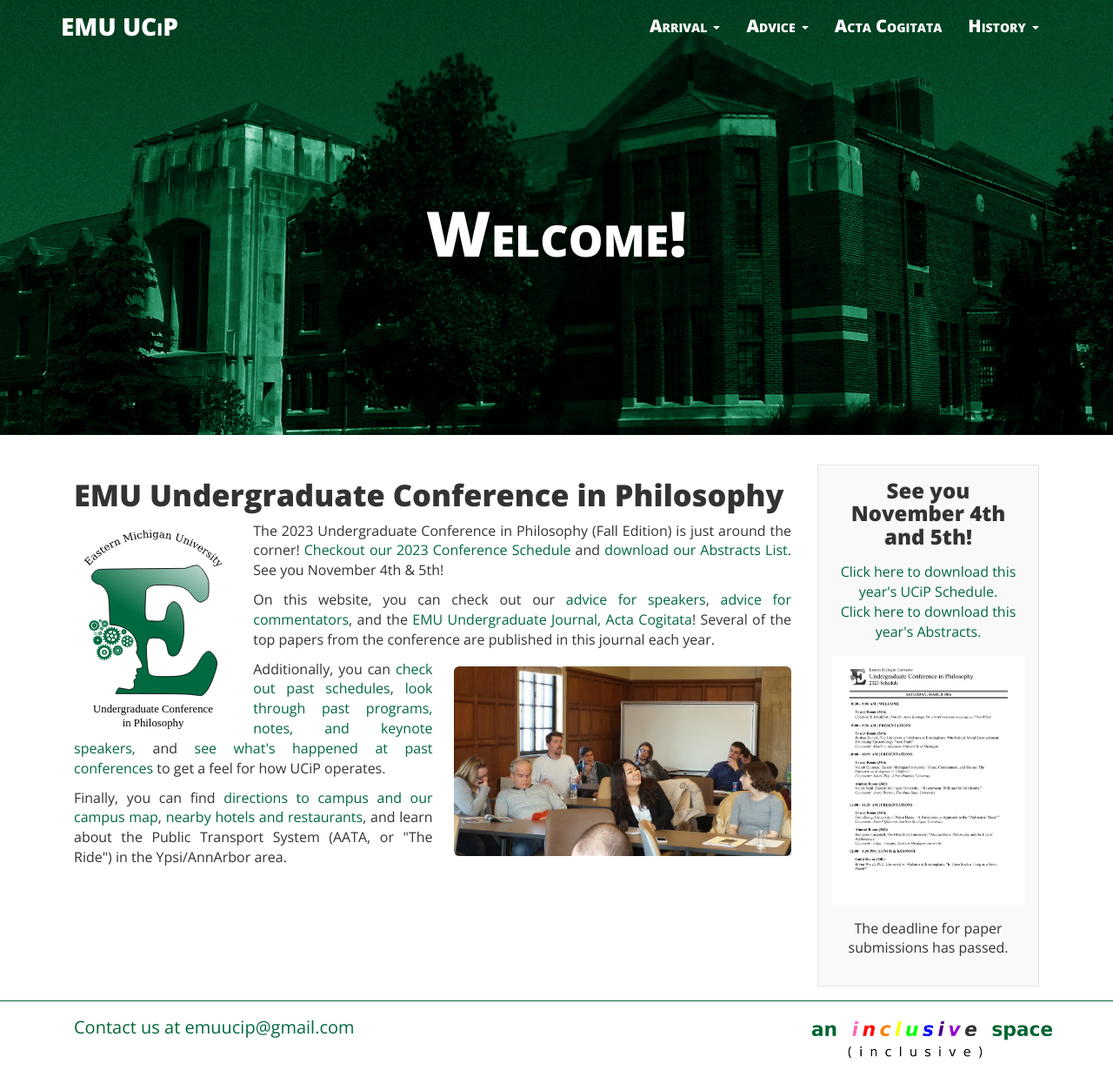
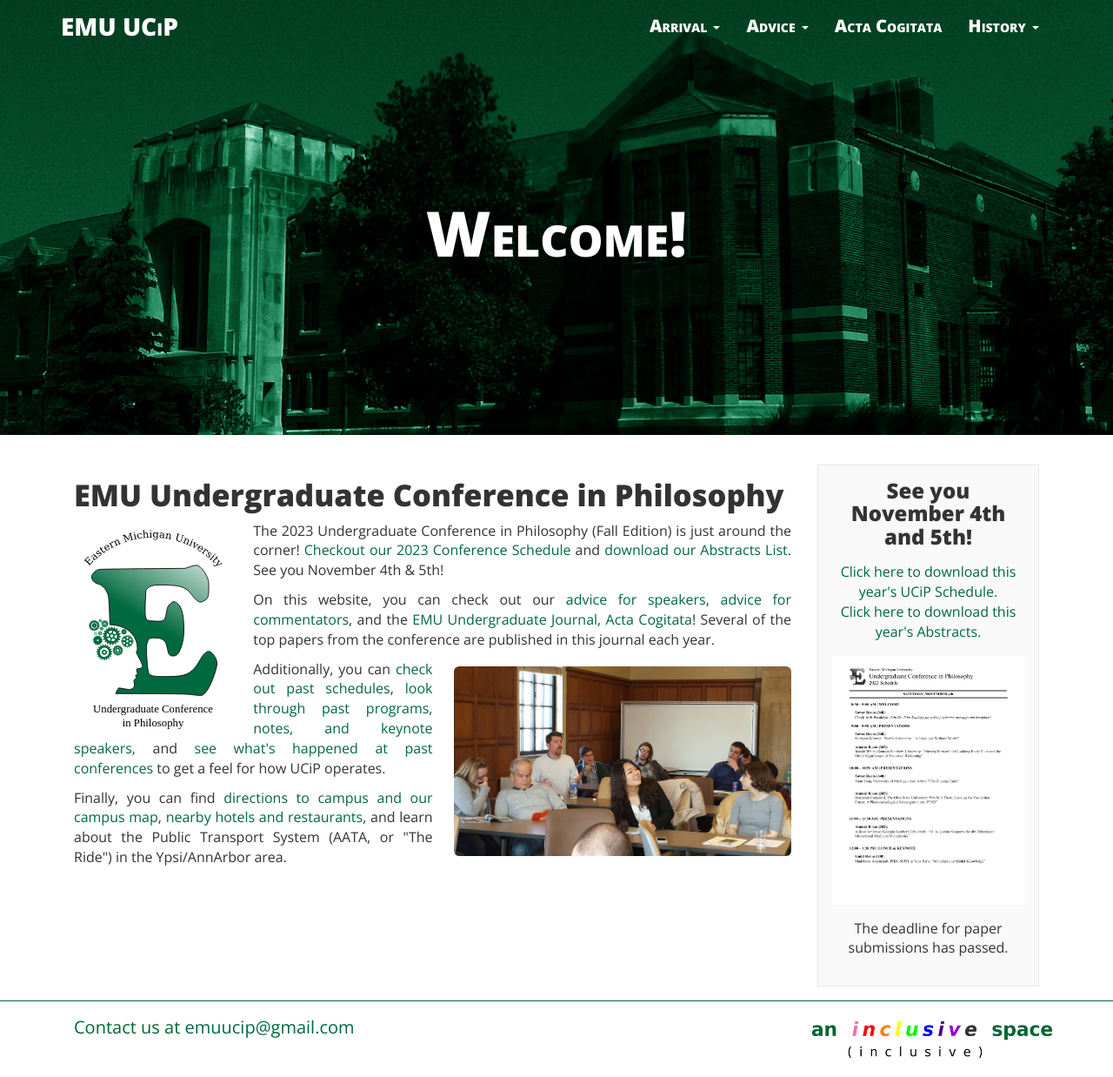
Before and after one commit to ucip/ucip.github.io, a Jekyll site: the page built from index.html, in a window 1280 px wide. Shown: the whole page at 87% size. Built offline with Jekyll 4.4.1, drawn with Linux system fonts in a browser that asks for light colours; nearby versions of some CDN libraries.

Commit message:
corrects thumbail image and link

```diff
--- a/_includes/box.html
+++ b/_includes/box.html
@@ -43,8 +43,8 @@
       <br />
       <a href="{{ site.baseurl }}/docs/2023 (Fall) Abstracts.pdf">Click here to download this year's Abstracts.</a>
     </p>
-    <a href="{{ site.baseurl }}/img/2023 Schedule.pdf">
-      <img class="img-responsive" src="{{ site.baseurl }}/img/2023 Schedule.png" />
+    <a href="{{ site.baseurl }}/docs/2023 (Fall) Schedule.pdf">
+      <img class="img-responsive" src="{{ site.baseurl }}/img/2023 (Fall) Schedule.png" />
     </a>
     <p class="text-center announcement-text">The deadline for paper submissions has passed.</p>
   </div>
```
Also changed, not shown: img/2023 (Fall) Schedule.png (added).
